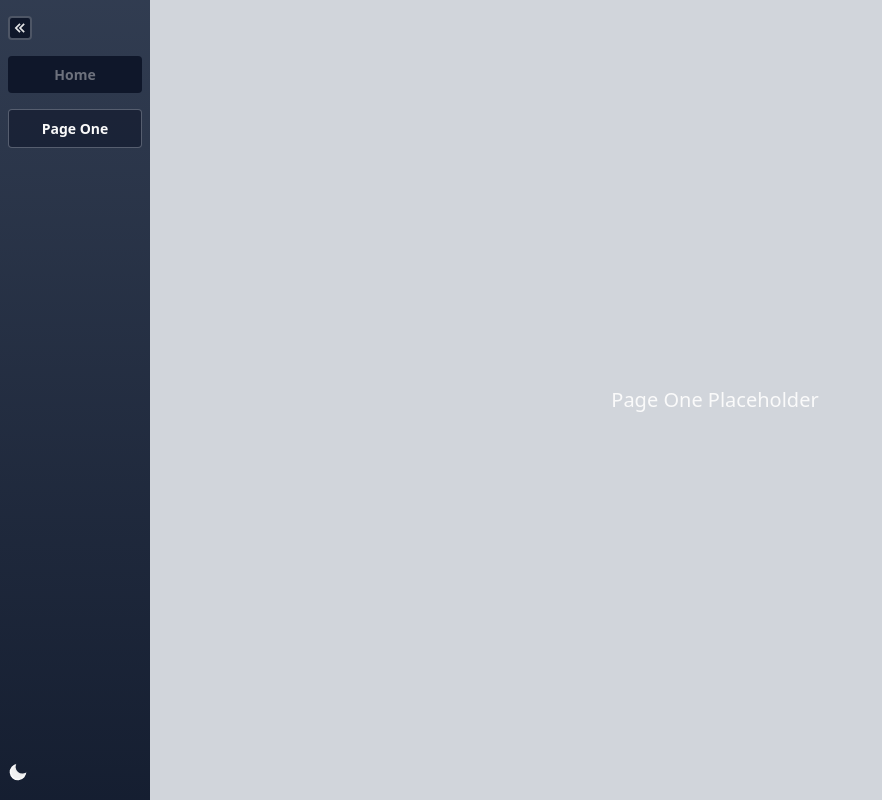
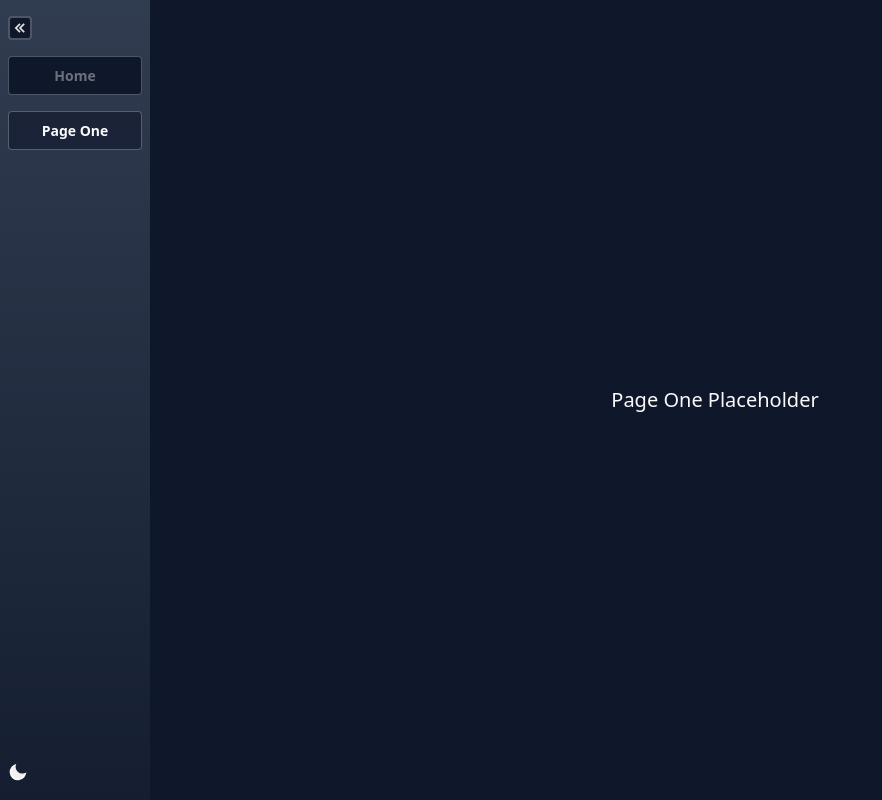
Before and after one commit to PaulHaze/nextjs-tutorial-starter, a Next.js app: page /pageone in a window 1280 px wide. Shown: the whole page, without its empty margins (0-882 px from the left). Built offline with nearby package versions, Linux system fonts and the light colour scheme.

Commit message:
general tidy up

```diff
--- a/src/app/pageone/page.tsx
+++ b/src/app/pageone/page.tsx
@@ -1,6 +1,6 @@
 export default function PageOne() {
   return (
-    <div className="flex-center h-screen bg-gray-300">
+    <div className="flex-center h-screen">
       <h4>Page One Placeholder</h4>
     </div>
   );
--- a/src/components/navigation/Nav.module.scss
+++ b/src/components/navigation/Nav.module.scss
@@ -1,9 +1,5 @@
 .sidebarContainer {
   @apply flex min-h-[100vh] flex-col justify-between bg-gradient-to-b from-indigo-300/90 to-sky-800/90 p-5 px-2 py-4;
-}
-
-:global(.dark) .sidebarContainer {
-  @apply from-slate-500/40 to-slate-800/40;
 }
 
 .toggleBtnContainer {
@@ -11,10 +7,6 @@
   .toggleBtn {
     @apply flex h-6 w-6 items-center justify-center rounded border-2 border-blue-500 bg-[rgba(255,255,255,0.9)] text-blue-500;
   }
-}
-
-:global(.dark) .toggleBtn {
-  @apply border-slate-200/30 bg-slate-900 text-offwhite/90;
 }
 
 .toggleIcon {
@@ -26,15 +18,24 @@
 }
 
 .sidebarLink {
-  @apply my-4 flex w-full justify-center whitespace-nowrap rounded bg-blue-50 px-4 py-2 text-center text-sm font-semibold text-blue-500/50 transition-all duration-200 hover:bg-blue-100;
-}
-:global(.dark) .sidebarLink {
-  @apply bg-slate-900 text-offwhite/40 hover:bg-slate-800;
+  @apply my-4 flex w-full justify-center whitespace-nowrap rounded bg-blue-50 px-4 py-2 text-center text-sm font-semibold text-blue-500/50 border border-blue-500/60 transition-all duration-200 hover:bg-blue-100;
 }
 
 .active {
   @apply bg-white text-blue-700;
 }
+
+
+// DARK SETTINGS
+:global(.dark) .sidebarContainer {
+  @apply from-slate-500/40 to-slate-800/40;
+}
+:global(.dark) .toggleBtn {
+  @apply border-slate-200/30 bg-slate-900 text-offwhite/90;
+}
+:global(.dark) .sidebarLink {
+  @apply bg-slate-900 border-slate-200/30 text-offwhite/40 hover:bg-slate-800;
+}
 :global(.dark) .active {
   @apply border border-slate-200/30 bg-slate-900/60 text-offwhite;
 }
```
